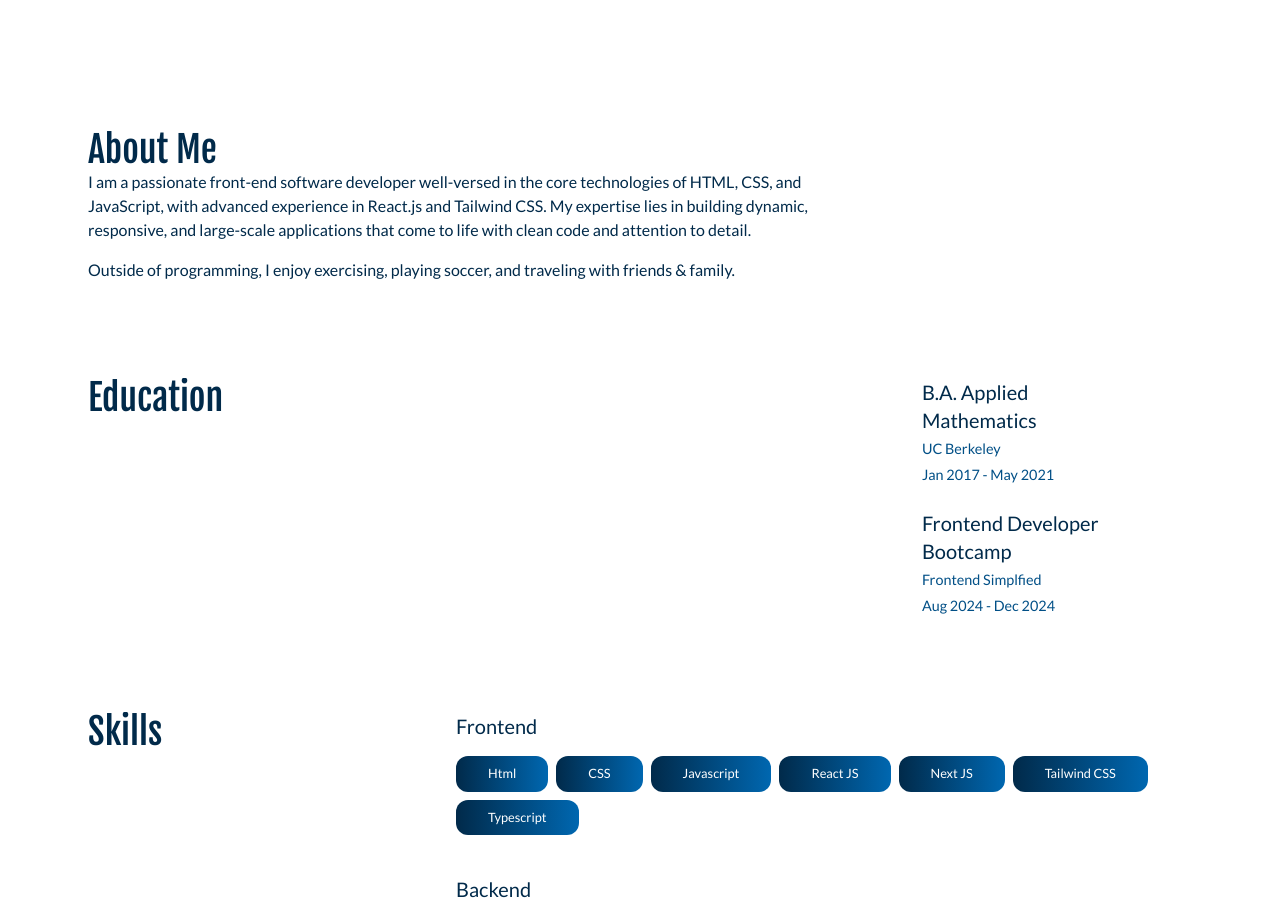
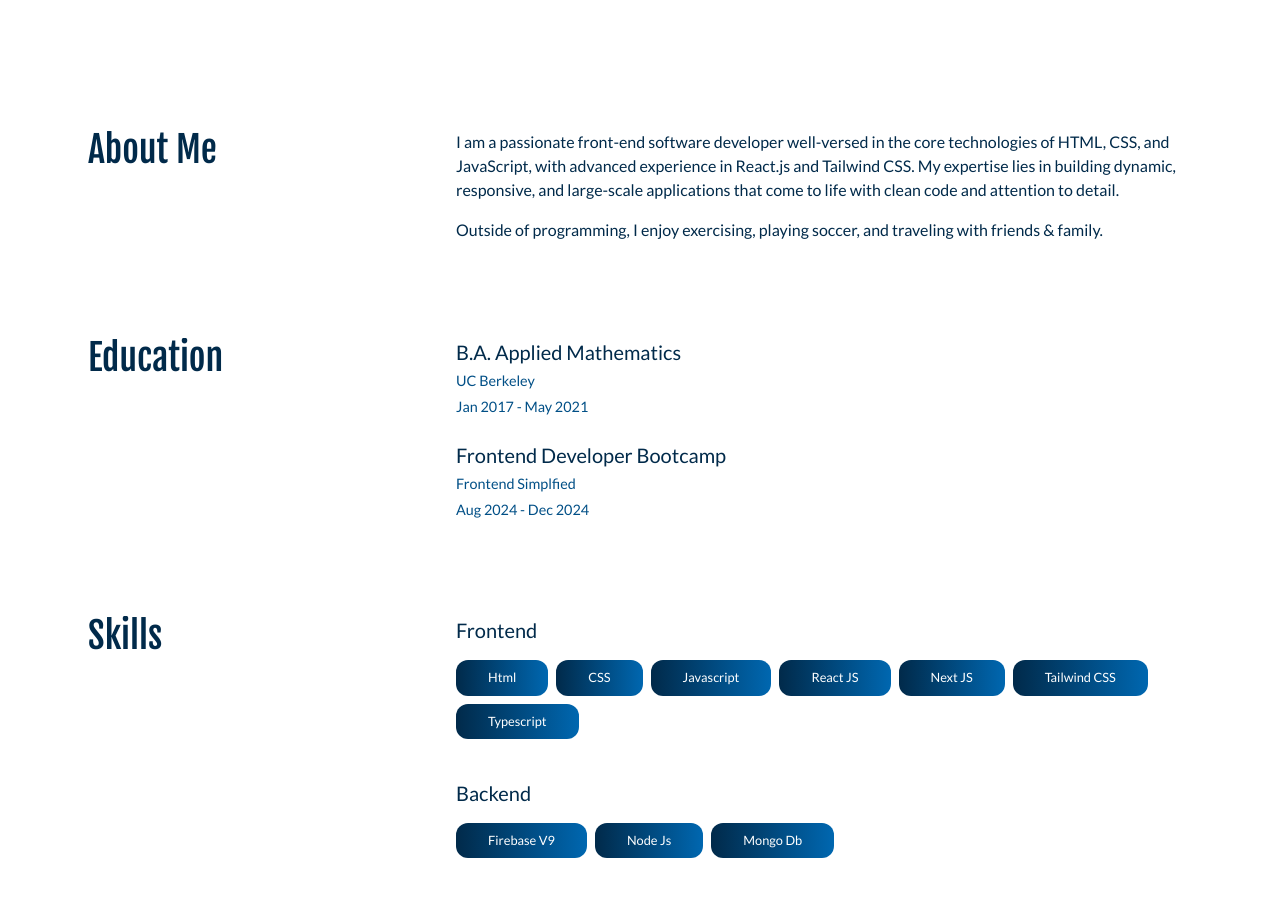
Before and after one commit to fperezfrancisco/dev-portfolio-v3, a React (Vite) app: page / in a window 1280 px wide. Shown: the part 2880-3783 px from the top of the page. Built offline with nearby package versions, Linux system fonts and the light colour scheme.

Commit message:
fixed display bug

```diff
--- a/src/components/sections/AboutSection.jsx
+++ b/src/components/sections/AboutSection.jsx
@@ -21,28 +21,27 @@ const AboutSection = () => {
       className="w-full my-20 max-w-[1200px] mx-auto px-4 sm:px-12 py-[120px] flex flex-col gap-24"
       id="about"
     >
-      <div className="w-full lex flex-col items-start lg:flex-row gap-8 lg:justify-between overflow-x-hidden">
+      <div className="w-full flex flex-col items-start lg:flex-row gap-8 lg:justify-between overflow-x-hidden">
         <h2 className="fjalla-one-regular text-2xl md:text-4xl primaryText">
           About Me
         </h2>
         <motion.div
+          className="w-full lg:w-2/3 primaryText flex flex-col gap-4 "
           initial={{ opacity: 0, x: 100 }}
           whileInView={{ opacity: 1, x: 0 }}
           transition={{ duration: 0.5, delay: 0.5, ease: "easeOut" }}
         >
-          <div className="w-full lg:w-2/3 primaryText flex flex-col gap-4 ">
           <p>
             I am a passionate front-end software developer well-versed in the
             core technologies of HTML, CSS, and JavaScript, with advanced
             experience in React.js and Tailwind CSS. My expertise lies in
-              building dynamic, responsive, and large-scale applications that
-              come to life with clean code and attention to detail.
+            building dynamic, responsive, and large-scale applications that come
+            to life with clean code and attention to detail.
           </p>
           <p>
             Outside of programming, I enjoy exercising, playing soccer, and
             traveling with friends & family.
           </p>
-          </div>
         </motion.div>
       </div>
       <div className="w-full flex flex-col items-start lg:flex-row gap-8 lg:justify-between overflow-x-hidden">
@@ -50,11 +49,11 @@ const AboutSection = () => {
           Education
         </h2>
         <motion.div
+          className="w-full lg:w-2/3 primaryText flex flex-col gap-4"
           initial={{ opacity: 0, x: 100 }}
           whileInView={{ opacity: 1, x: 0 }}
           transition={{ duration: 0.5, delay: 0.65, ease: "easeOut" }}
         >
-          <div className="w-full lg:w-2/3 primaryText flex flex-col gap-4">
           <ul className="flex flex-col items-start w-full gap-6">
             <li className="flex flex-col items-start gap-1">
               <p className="text-xl">B.A. Applied Mathematics</p>
@@ -67,7 +66,6 @@ const AboutSection = () => {
               <p className="accentText text-[0.9rem]">Aug 2024 - Dec 2024</p>
             </li>
           </ul>
-          </div>
         </motion.div>
       </div>
       <div className="w-full flex flex-col items-start lg:flex-row gap-8 lg:justify-between overflow-x-hidden">
```
Lines whose indentation alone changed are shown as unchanged.
